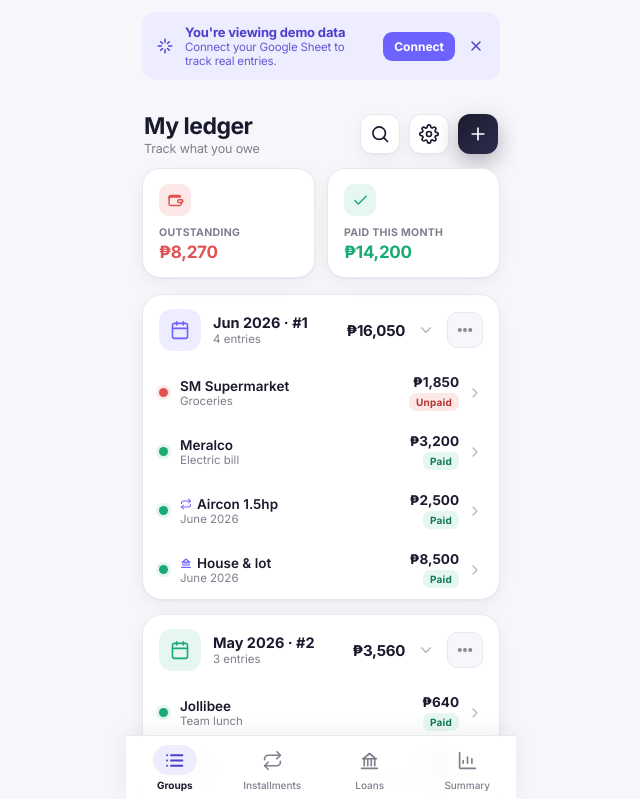
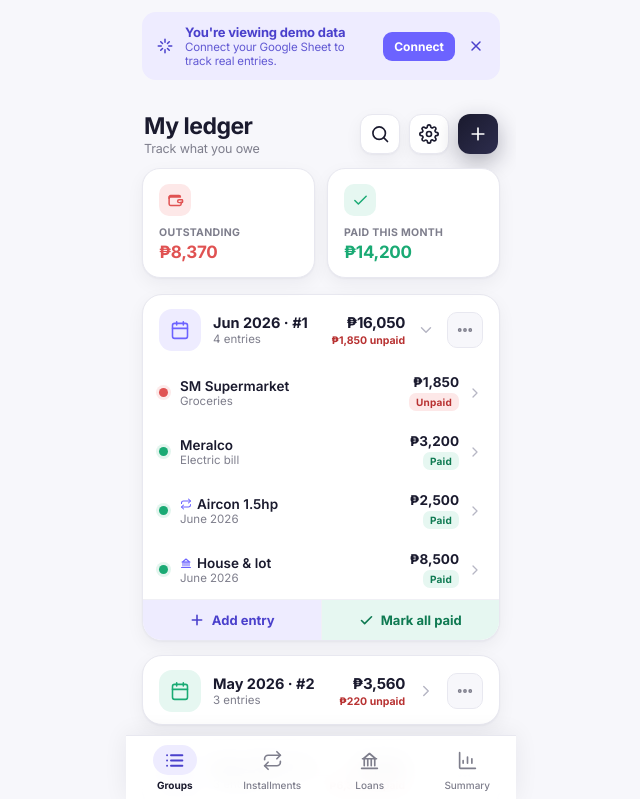
Before and after one commit to josephsazondev/hutok, a React (Vite) app: page / in a window 1280 px wide. Shown: the top 799 px of the page, without its empty margins (319-959 px from the left). Built offline with nearby package versions, Linux system fonts and the light colour scheme.

Commit message:
Mark as paid enhancement

```diff
--- a/src/App.jsx
+++ b/src/App.jsx
@@ -301,6 +301,10 @@ function isGroupFullyPaid(groupId, entries) {
   const g = entries.filter(e => e.groupId === groupId);
   return g.length > 0 && g.every(e => e.status === 'paid');
 }
+// Total still owed across a group's entries (0 when fully paid).
+function groupUnpaid(groupId, entries, payments) {
+  return entries.filter(e => e.groupId === groupId).reduce((s, e) => s + entryRemaining(e, payments), 0);
+}
 function getMonthStatus(parentId, period, payments) {
   const p = payments.find(p => p.parentId === parentId && p.period === period);
   if (p) {
@@ -344,10 +348,10 @@ function amortizationProgress(amort, payments) {
 function summaryStats(data) {
   const { entries, payments, installments, amortizations } = data;
   const cm = currentMonthStr();
-  const outstanding = entries.filter(e => e.status === 'unpaid' || e.status === 'partial').reduce((s, e) => {
-    const paid = (e.amountPaid === '' || e.amountPaid == null) ? 0 : Number(e.amountPaid);
-    return s + Math.max(0, Number(e.amount || 0) - paid);
-  }, 0);
+  // Use entryRemaining so linked installment/amortization entries are measured
+  // against their expected period amount — keeps this in sync with the per-group
+  // "unpaid" totals shown on the Groups screen.
+  const outstanding = entries.reduce((s, e) => s + entryRemaining(e, payments), 0);
   const paidThisMonth = entries.filter(e => e.status === 'paid' && String(e.createdAt || '').slice(0, 7) === cm).reduce((s, e) => s + Number(e.amount || 0), 0);
   const byType = {
     transactions: entries.filter(e => e.entryType === 'transaction').reduce((s, e) => s + Number(e.amount || 0), 0),
@@ -1272,7 +1276,7 @@ function EntryRow({ entry, payments, onClick }) {
   );
 }
 
-function GroupsScreen({ data, setData, openAddEntry, openEditEntry, openGroupActions, openSettings, onRefresh, syncing }) {
+function GroupsScreen({ data, setData, openAddEntry, openAddEntryToGroup, openEditEntry, openGroupActions, openSettings, onRefresh, syncing }) {
   const [showSearch, setShowSearch] = useState(false);
   const [search, setSearch] = useState('');
   const [collapsed, setCollapsed] = useState(() => new Set());
@@ -1282,6 +1286,53 @@ function GroupsScreen({ data, setData, openAddEntry, openEditEntry, openGroupAct
   const filtered = search ? sorted.filter(g => g.label.toLowerCase().includes(search.toLowerCase())) : sorted;
   const groupIdSet = new Set(data.groups.map(g => g.groupId));
   const ungrouped = data.entries.filter(e => !e.groupId || !groupIdSet.has(e.groupId));
+
+  // On first load, keep only the latest group open; collapse the rest.
+  const didInitCollapse = useRef(false);
+  useEffect(() => {
+    if (didInitCollapse.current || sorted.length === 0) return;
+    const next = new Set(sorted.slice(1).map(g => g.groupId));
+    next.add('__ungrouped__');
+    setCollapsed(next);
+    didInitCollapse.current = true;
+  }, [sorted]);
+
+  // Mark every not-yet-paid entry in a group as fully paid, settling any
+  // linked installment/amortization payments for the period too.
+  function markAllPaid(groupId) {
+    const pending = data.entries.filter(e => e.groupId === groupId && e.status !== 'paid');
+    if (pending.length === 0) return;
+    const today = todayStr();
+    const pmtUpdates = [];
+    const entryUpdates = pending.map(e => {
+      if (e.entryType === 'transaction') {
+        return { ...e, status: 'paid', amountPaid: Number(e.amount || 0) };
+      }
+      const period = toPeriod(e.store);
+      const pmt = data.payments.find(p => p.parentId === e.linkedId && toPeriod(p.period) === period);
+      const parent = e.entryType === 'installment_payment'
+        ? data.installments.find(i => i.installmentId === e.linkedId)
+        : data.amortizations.find(a => a.amortizationId === e.linkedId);
+      const expected = pmt ? Number(pmt.expectedAmount || 0)
+        : parent ? (e.entryType === 'amortization_payment' ? rateForYear(parent, period.slice(0, 4)) : Number(parent.monthlyAmount))
+        : Number(e.amount || 0);
+      if (pmt && Number(pmt.amountPaid || 0) < expected) {
+        pmtUpdates.push({ ...pmt, amountPaid: expected, updatedAt: today });
+      }
+      return { ...e, status: 'paid', amount: expected || Number(e.amount || 0) };
+    });
+
+    const entryById = new Map(entryUpdates.map(e => [e.entryId, e]));
+    const pmtById = new Map(pmtUpdates.map(p => [p.paymentId, p]));
+    setData(d => ({
+      ...d,
+      entries: d.entries.map(e => entryById.get(e.entryId) || e),
+      payments: d.payments.map(p => pmtById.get(p.paymentId) || p),
+    }));
+    entryUpdates.forEach(e => api.post({ type: 'update_entry', rowId: e.rowId || e.entryId, ...e }));
+    pmtUpdates.forEach(p => api.post({ type: 'update_payment', rowId: p.rowId || p.paymentId, ...p }));
+    toast(`Marked ${entryUpdates.length} ${entryUpdates.length === 1 ? 'entry' : 'entries'} paid`);
+  }
 
   return (
     <div className="screen">
@@ -1312,6 +1363,7 @@ function GroupsScreen({ data, setData, openAddEntry, openEditEntry, openGroupAct
         const entries = data.entries.filter(e => e.groupId === group.groupId);
         const total = groupTotal(group.groupId, data.entries);
         const allPaid = isGroupFullyPaid(group.groupId, data.entries);
+        const unpaid = groupUnpaid(group.groupId, data.entries, data.payments);
         const tint = gi % 2 === 0 ? [C.accent, C.accentBg] : [C.paid, C.paidBg];
         return (
           <div key={group.groupId} style={cardStyle}>
@@ -1324,7 +1376,9 @@ function GroupsScreen({ data, setData, openAddEntry, openEditEntry, openGroupAct
                 </div>
                 <div style={{ textAlign: 'right', flexShrink: 0 }}>
                   <div style={{ fontWeight: 800, fontSize: 15, color: C.ink, letterSpacing: -0.3 }}>{fmt(total)}</div>
-                  {allPaid && <div style={{ display: 'inline-flex', alignItems: 'center', gap: 3, fontSize: 10, color: C.paidText, fontWeight: 700, marginTop: 2 }}><Icon name="check" size={11} stroke={2.6} /> all paid</div>}
+                  {allPaid
+                    ? <div style={{ display: 'inline-flex', alignItems: 'center', gap: 3, fontSize: 10, color: C.paidText, fontWeight: 700, marginTop: 2 }}><Icon name="check" size={11} stroke={2.6} /> all paid</div>
+                    : unpaid > 0 && <div style={{ fontSize: 10.5, color: C.unpaidText, fontWeight: 700, marginTop: 2 }}>{fmt(unpaid)} unpaid</div>}
                 </div>
                 <Icon name="chevron" size={18} color={C.hint} style={{ flexShrink: 0, transform: collapsed.has(group.groupId) ? 'none' : 'rotate(90deg)', transition: 'transform .2s' }} />
               </button>
@@ -1334,6 +1388,18 @@ function GroupsScreen({ data, setData, openAddEntry, openEditEntry, openGroupAct
               <EntryRow key={entry.entryId} entry={entry} payments={data.payments} onClick={() => openEditEntry(entry)} />
             ))}
             {!collapsed.has(group.groupId) && entries.length === 0 && <div style={{ padding: '14px 16px', borderTop: `1px solid ${C.divider}`, fontSize: 12.5, color: C.muted, textAlign: 'center' }}>No entries yet</div>}
+            {!collapsed.has(group.groupId) && (
+              <div style={{ display: 'flex', borderTop: `1px solid ${C.divider}` }}>
+                <button onClick={() => openAddEntryToGroup(group.groupId)} className="pressable" style={{ display: 'flex', alignItems: 'center', justifyContent: 'center', gap: 7, flex: 1, padding: '12px 16px', background: C.accentBg, color: C.accentText, border: 'none', fontSize: 13, fontWeight: 700, cursor: 'pointer', fontFamily: 'Inter,sans-serif' }}>
+                  <Icon name="plus" size={16} stroke={2.4} /> Add entry
+                </button>
+                {!allPaid && entries.length > 0 && (
+                  <button onClick={() => markAllPaid(group.groupId)} className="pressable" style={{ display: 'flex', alignItems: 'center', justifyContent: 'center', gap: 7, flex: 1, padding: '12px 16px', background: C.paidBg, color: C.paidText, border: 'none', borderLeft: `1px solid ${C.divider}`, fontSize: 13, fontWeight: 700, cursor: 'pointer', fontFamily: 'Inter,sans-serif' }}>
+                    <Icon name="check" size={15} stroke={2.6} /> Mark all paid
+                  </button>
+                )}
+              </div>
+            )}
           </div>
         );
       })}
@@ -1909,6 +1975,7 @@ export default function App() {
 
   function openEditEntry(entry) { setEditEntry(entry); setPrefill(null); setSheet('editEntry'); }
   function openAddEntry() { setEditEntry(null); setPrefill(null); setSheet('addEntry'); }
+  function openAddEntryToGroup(groupId) { setEditEntry(null); setPrefill({ groupId }); setSheet('addEntry'); }
   function openEditInstallment(inst) { setEditItem(inst); setSheet('editInstallment'); }
   function openEditAmortization(amort) { setEditItem(amort); setSheet('editAmortization'); }
   function openInstallmentDetail(inst) { setEditItem(inst); setSheet('installmentDetail'); }
@@ -1933,7 +2000,7 @@ export default function App() {
         ) : (
           <div style={{ overflowY: 'auto', paddingBottom: 20 }}>
             {isDemo && !demoDismissed && <div style={{ paddingTop: 12 }}><DemoBanner onConnect={openSettings} onDismiss={() => setDemoDismissed(true)} /></div>}
-            {tab === 'groups' && <GroupsScreen data={data} setData={setData} openAddEntry={openAddEntry} openEditEntry={openEditEntry} openGroupActions={openGroupActions} openSettings={openSettings} onRefresh={isDemo ? null : refresh} syncing={syncing} />}
+            {tab === 'groups' && <GroupsScreen data={data} setData={setData} openAddEntry={openAddEntry} openAddEntryToGroup={openAddEntryToGroup} openEditEntry={openEditEntry} openGroupActions={openGroupActions} openSettings={openSettings} onRefresh={isDemo ? null : refresh} syncing={syncing} />}
             {tab === 'installments' && <InstallmentsScreen data={data} setData={setData} openAddInstallment={() => setSheet('addInstallment')} openEditInstallment={openEditInstallment} openInstallmentDetail={openInstallmentDetail} openSettings={openSettings} onRefresh={isDemo ? null : refresh} syncing={syncing} />}
             {tab === 'amortization' && <AmortizationScreen data={data} setData={setData} openAddAmortization={() => setSheet('addAmortization')} openEditAmortization={openEditAmortization} openAmortizationDetail={openAmortizationDetail} openSettings={openSettings} onRefresh={isDemo ? null : refresh} syncing={syncing} />}
             {tab === 'summary' && <SummaryScreen data={data} openSettings={openSettings} onRefresh={isDemo ? null : refresh} syncing={syncing} />}
```
